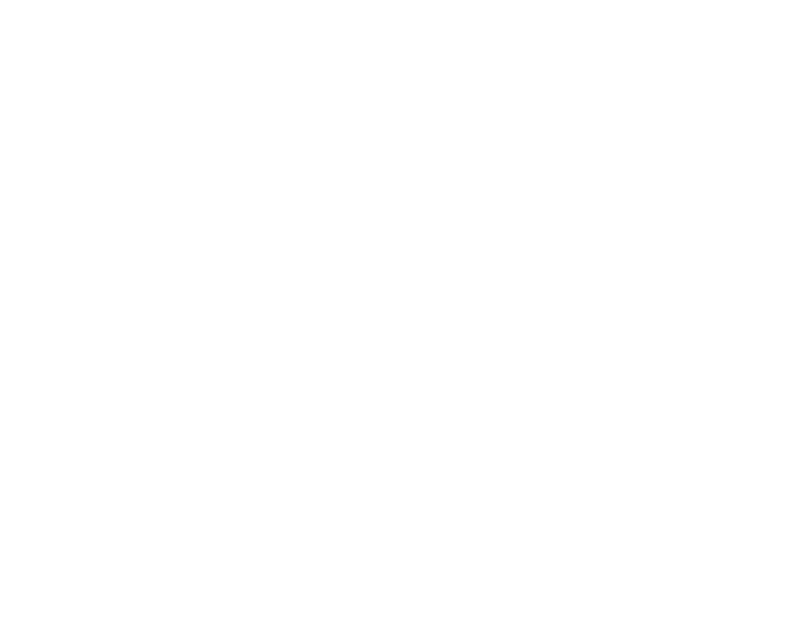
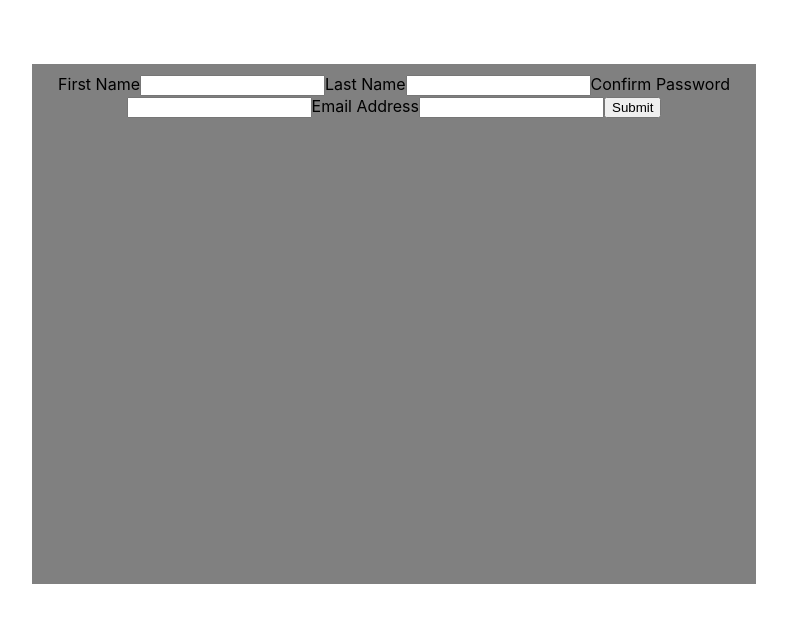
Before and after one commit to dydwn6565/myshoppingmall, a React (Create React App) app: page /signin in a window 1280 px wide. Before the commit this address had no page. Shown: the top 622 px of the page, without its empty margins (246-1033 px from the left). Built offline with nearby package versions, Linux system fonts and the light colour scheme.

Commit message:
added formik

```diff
--- a/package.json
+++ b/package.json
@@ -3,12 +3,11 @@
   "version": "0.1.0",
   "private": true,
   "dependencies": {
-
-
     "@mui/material": "^5.2.1",
     "@testing-library/jest-dom": "^5.15.1",
     "@testing-library/react": "^11.2.7",
     "@testing-library/user-event": "^12.8.3",
+    "formik": "^2.2.9",
     "react": "^17.0.2",
     "react-dom": "^17.0.2",
     "react-router-dom": "^6.0.2",
--- a/src/App.js
+++ b/src/App.js
@@ -3,6 +3,7 @@
 import { BrowserRouter, Routes, Route } from "react-router-dom";
 import Home from "./components/Home";
 import Login from "./components/Login";
+import Signin from "./components/Signin";
 function App() {
   return (
     <div className="App">
@@ -10,6 +11,7 @@
         <Routes>
           <Route path="/" element={<Home />} />
           <Route path="/login" element={<Login />} />
+          <Route path="/signin" element={<Signin />} />
         </Routes>
       </BrowserRouter>
     </div>
--- a/src/components/Member.js
+++ b/src/components/Member.js
@@ -1,13 +1,20 @@
-import React from "react";
+import React, { useState } from "react";
 import "./Member.css";
+import { useNavigate } from "react-router-dom";
 function Member() {
+  const [id, setId] = useState("");
+  const [password, setPassword] = useState("");
+  const navigate = useNavigate();
   const login = (e) => {
     e.preventDefault();
+    alert(`${id} and ${password}`);
   };
 
   const loginWithGoogle = () => {};
 
-  const signUp = () => {};
+  const signUp = () => {
+    navigate("/signin");
+  };
 
   const findId = () => {};
 
@@ -15,8 +22,16 @@
   return (
     <div className="member">
       <form>
-        <input type="text" placeholder="Please type the id" />
-        <input type="text" placeholder="Please type the password" />
+        <input
+          type="text"
+          placeholder="Please type the id"
+          onChange={(e) => setId(e.target.value)}
+        />
+        <input
+          type="password"
+          placeholder="Please type the password"
+          onChange={(e) => setPassword(e.target.value)}
+        />
         <button className="member_login_button" onClick={login}>
           Login{" "}
         </button>
--- /dev/null
+++ b/src/components/Signin.css
@@ -0,0 +1,14 @@
+.signin {
+  text-align: center;
+  align-items: center;
+
+  width: 55%;
+  padding: 10px;
+  height: 500px;
+
+  border: 5px;
+  margin: auto;
+  margin-top: 5%;
+
+  background-color: gray;
+}
--- /dev/null
+++ b/src/components/Signin.js
@@ -0,0 +1,134 @@
+// import React from "react";
+// import "./Signin.css";
+// function Signin() {
+//   return (
+//     <div className="signin">
+//       <form>
+//         <h3>Id</h3>
+//         <input type="text" placeholder="type id(5 to 11 characters" />
+//         <h3>Password</h3>
+//         <input
+//           type="password"
+//           placeholder="password( mix with number, character, special character(at least 8)"
+//         />
+//         <h3>Email</h3>
+//         <input type="email" placeholder="email" />
+//         <h3>Referal</h3>
+//         <input type="text" placeholder="referal id" />
+//         <input type="radio" /> <h6>agree all statements</h6>
+//         <input type="radio" />
+//         <h5>agree with collecting your personal info(require)</h5>
+//         <input type="radio" />
+//         <h5>agree with YongJu mall's use statement</h5>
+//         <input type="radio" />
+//         <h5>agree with receving info about marketing and ad</h5>
+//         <input type="radio" />
+//         <h5>are you over 14 years old?(requried)</h5>
+//       </form>
+//     </div>
+//   );
+// }
+
+import React from "react";
+import "./Signin.css";
+import { useFormik } from "formik";
+
+const validate = (values) => {
+  const errors = {};
+
+  if (!values.firstName) {
+    errors.firstName = "Required";
+  } else if (4 > values.firstName.length > 12) {
+    errors.firstName = "Must be between 5 characters to 11";
+  }
+
+  if (!values.password) {
+    errors.password = "Required";
+  } else if (7 > values.password.length > 21) {
+    errors.password = "Must be between 8 characters to 20";
+  }
+
+  if (!values.password) {
+    errors.confirmPassword = "Required";
+  } else if (7 > values.confirmPassword.length > 21) {
+    errors.confirmPassword = "Must be between 8 characters to 20";
+  }
+
+  if (!values.email) {
+    errors.email = "Required";
+  } else if (!/^[A-Z0-9._%+-]+@[A-Z0-9.-]+\.[A-Z]{2,4}$/i.test(values.email)) {
+    errors.email = "Invalid email address";
+  }
+
+  return errors;
+};
+
+const Signin = () => {
+  const formik = useFormik({
+    initialValues: {
+      firstName: "",
+      password: "",
+      confirmPassword: "",
+      email: "",
+    },
+    validate,
+    onSubmit: (values) => {
+      alert(JSON.stringify(values, null, 2));
+    },
+  });
+  return (
+    <div className="signin">
+      <form onSubmit={formik.handleSubmit}>
+        <label htmlFor="firstName">First Name</label>
+        <input
+          id="firstName"
+          name="firstName"
+          type="text"
+          onChange={formik.handleChange}
+          onBlur={formik.handleBlur}
+          value={formik.values.firstName}
+        />
+        {formik.errors.firstName ? <div>{formik.errors.firstName}</div> : null}
+
+        <label htmlFor="password">Last Name</label>
+        <input
+          id="password"
+          name="password"
+          type="password"
+          onChange={formik.handleChange}
+          onBlur={formik.handleBlur}
+          value={formik.values.password}
+        />
+        {formik.errors.password ? <div>{formik.errors.password}</div> : null}
+
+        <label htmlFor="confimPassword">Confirm Password</label>
+        <input
+          id="confimPassword"
+          name="confimPassword"
+          type="confimPassword"
+          onChange={formik.handleChange}
+          onBlur={formik.handleBlur}
+          value={formik.values.confimPassword}
+        />
+        {formik.errors.confimPassword ? (
+          <div>{formik.errors.confimPassword}</div>
+        ) : null}
+
+        <label htmlFor="email">Email Address</label>
+        <input
+          id="email"
+          name="email"
+          type="email"
+          onChange={formik.handleChange}
+          onBlur={formik.handleBlur}
+          value={formik.values.email}
+        />
+        {formik.errors.email ? <div>{formik.errors.email}</div> : null}
+
+        <button type="submit">Submit</button>
+      </form>
+    </div>
+  );
+};
+
+export default Signin;
```
Also changed, not shown: 1 other file (tests, documents, lock files or other folders).
